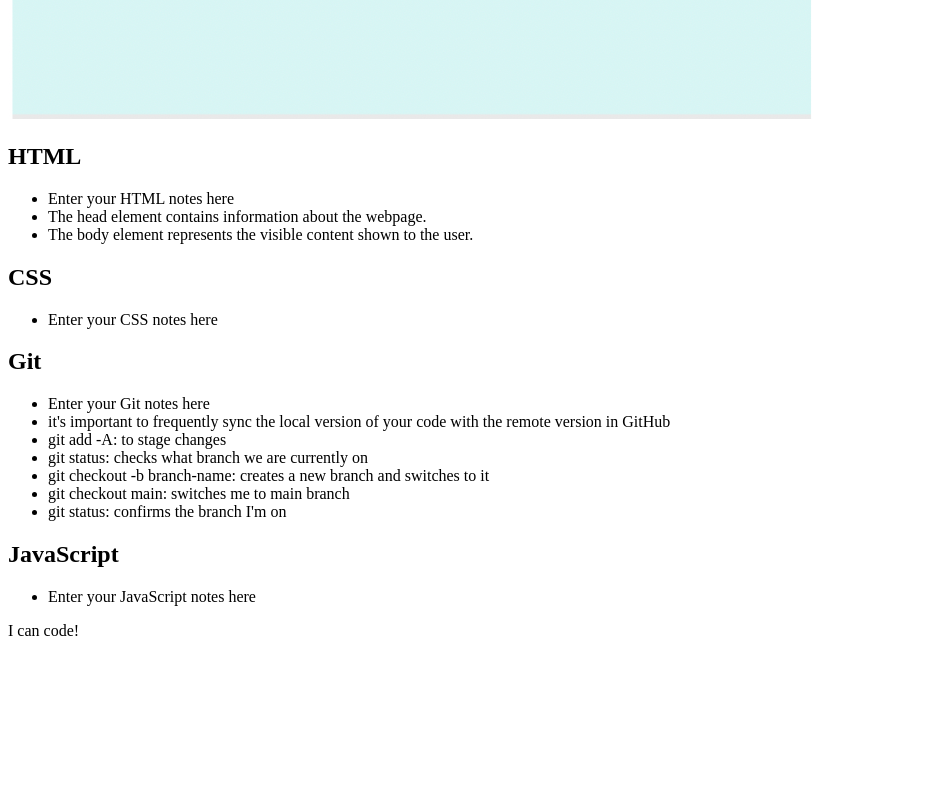
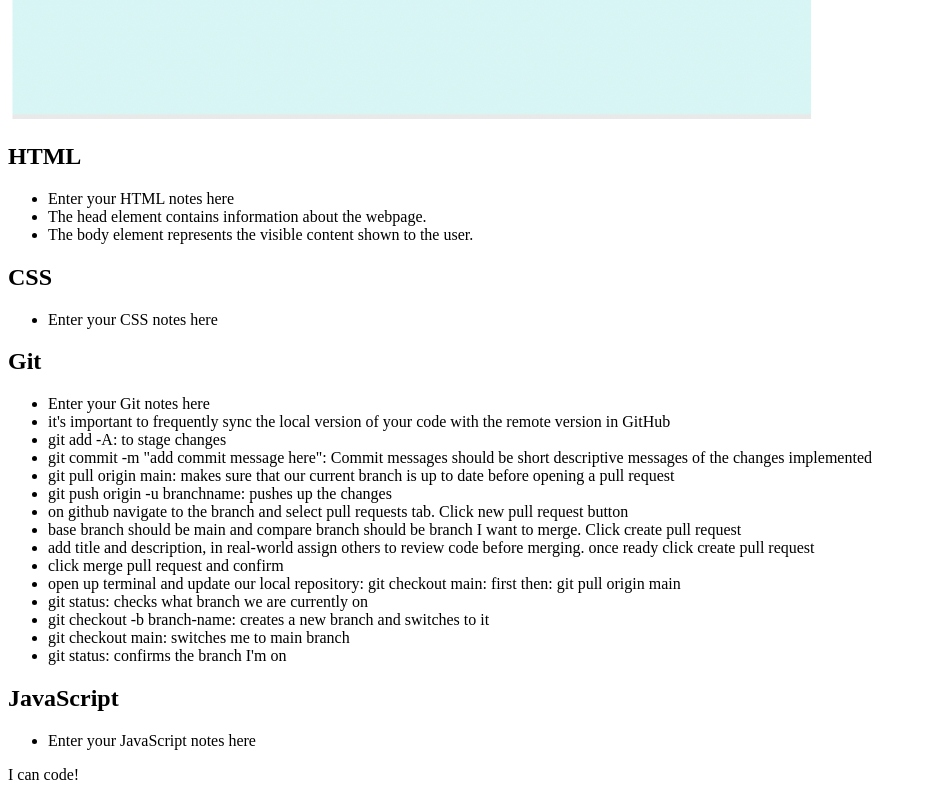
Before and after one commit to bentiger1904/prework-study-guide, a plain HTML site: page index.html in a window 1280 px wide. Shown: the part 737-1537 px from the top of the page, without its empty margins (0-926 px from the left). Before the commit the page ends 1393 px from the top, so only its background shows below. Drawn offline with Linux system fonts and the light colour scheme.

Commit message:
added more code to HTML file

```diff
--- a/index.html
+++ b/index.html
@@ -32,6 +32,14 @@
        <li>Enter your Git notes here</li>
        <li>it's important to frequently sync the local version of your code with the remote version in GitHub</li>
        <li>git add -A: to stage changes</li>
+       <li>git commit -m "add commit message here": Commit messages should be short descriptive messages of the changes implemented</li>
+       <li>git pull origin main: makes sure that our current branch is up to date before opening a pull request</li>
+       <li>git push origin -u branchname: pushes up the changes</li>
+       <li>on github navigate to the branch and select pull requests tab. Click new pull request button</li>
+       <li>base branch should be main and compare branch should be branch I want to merge. Click create pull request</li>
+       <li>add title and description, in real-world assign others to review code before merging. once ready click create pull request</li>
+       <li>click merge pull request and confirm</li>
+       <li>open up terminal and update our local repository: git checkout main: first then: git pull origin main</li>
        <li>git status: checks what branch we are currently on</li>
     <li>git checkout -b branch-name: creates a new branch and switches to it</li>
     <li>git checkout main: switches me to main branch</li>
```
